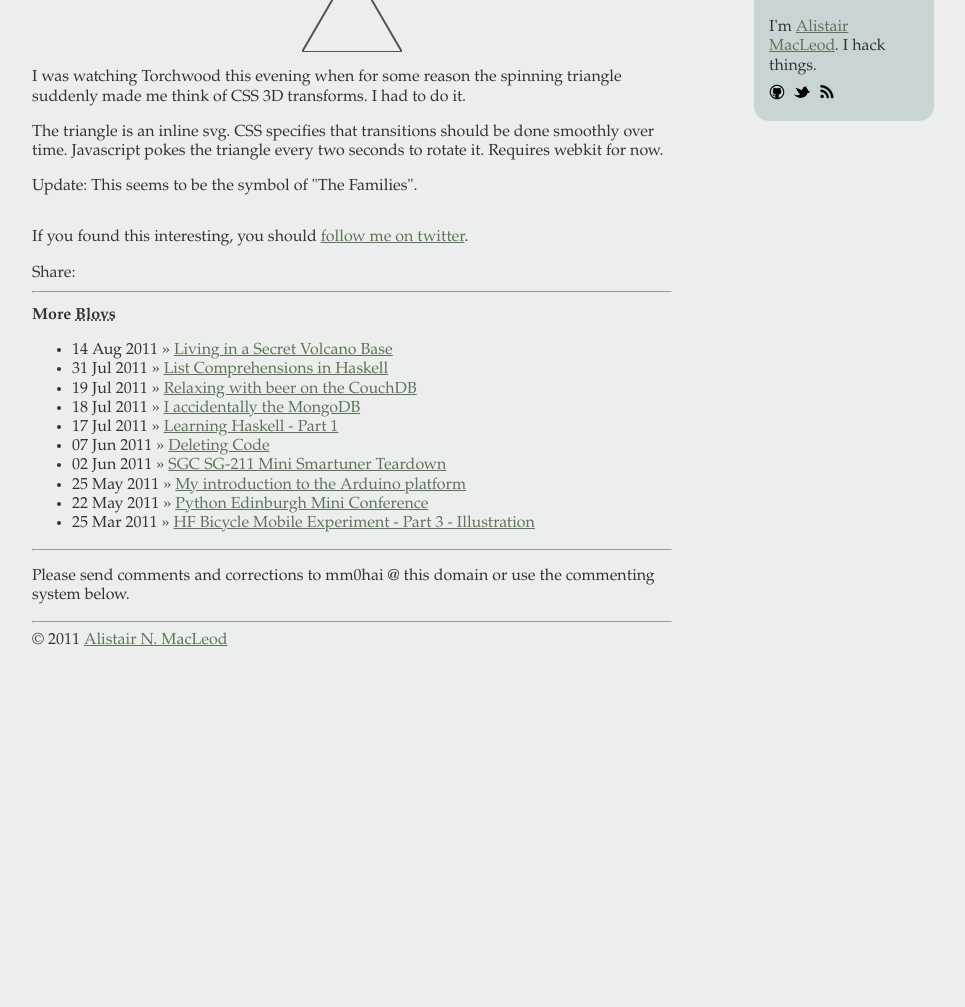
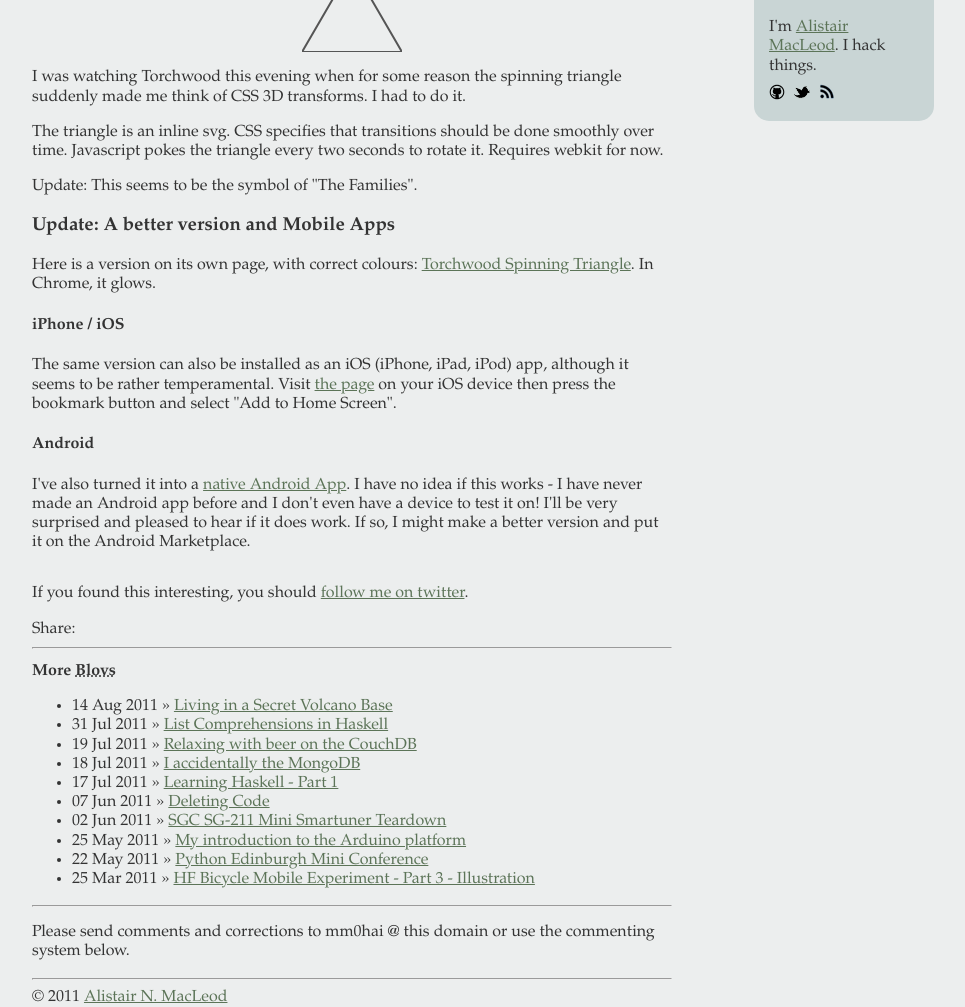
Before and after one commit to anm/anm.github.com, a Jekyll site: the page built from blog/_posts/2011-08-08-Torchwood-Triangle-with-CSS-3D-Transforms.html, in a window 1280 px wide, cut to the strip 201-1208 px from the top of the page. Shown: the whole strip, without its empty margins (32-997 px from the left). Built offline with Jekyll 4.4.1, drawn with Linux system fonts in a browser that asks for light colours; nearby versions of some CDN libraries; Markdown is read by kramdown in place of the engine named in the settings; comment, search, counter and statistics services are not loaded; a style sheet for code colours, icons or effects is not loaded; before the commit the page ends 900 px from its top, so only the background shows below that.

Commit message:
Updated torchwood traingle blog pots to refer to new versions.

```diff
--- a/blog/_posts/2011-08-08-Torchwood-Triangle-with-CSS-3D-Transforms.html
+++ b/blog/_posts/2011-08-08-Torchwood-Triangle-with-CSS-3D-Transforms.html
@@ -38,3 +38,26 @@ it. Requires webkit for now.
 </p>
 
 <p>Update: This seems to be the symbol of "The Families".</p>
+
+<h3>Update: A better version and Mobile Apps</h3>
+
+Here is a version on its own page, with correct
+colours: <a href="http://mm0hai.net/misc/torchwood-spinning-triangle/">Torchwood
+Spinning Triangle</a>. In Chrome, it glows.
+
+<h4>iPhone / iOS</h4>
+
+The same version can also be installed as an iOS (iPhone, iPad, iPod) app,
+although it seems to be rather
+temperamental. Visit <a href="http://mm0hai.net/misc/torchwood-spinning-triangle/">the
+page</a> on your iOS device then press the bookmark button and select "Add to
+Home Screen".
+
+<h4>Android</h4>
+
+I've also turned it into
+a <a href="/misc/torchwood-spinning-triangle/Torchwood_Triangle.apk">native
+Android App</a>. I have no idea if this works - I have never made an Android
+app before and I don't even have a device to test it on! I'll be very
+surprised and pleased to hear if it does work. If so, I might make a better
+version and put it on the Android Marketplace.
```
